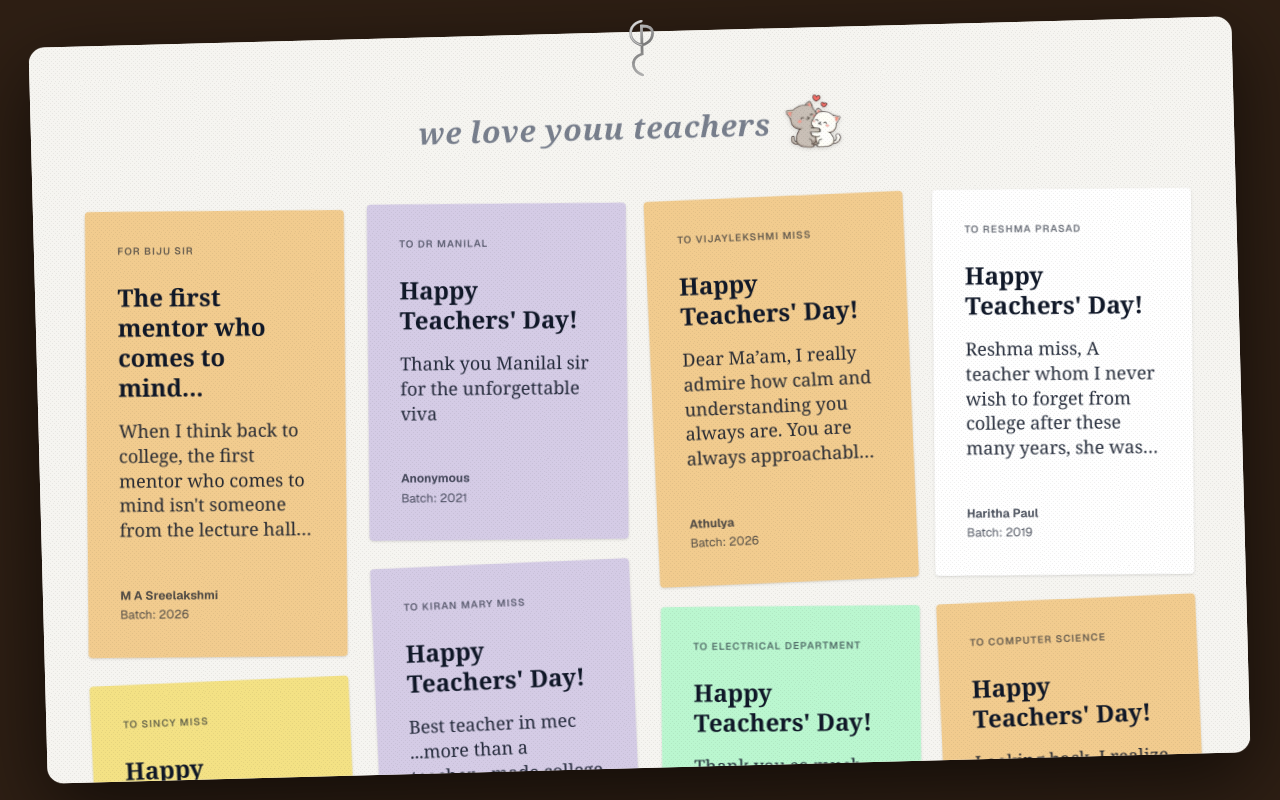
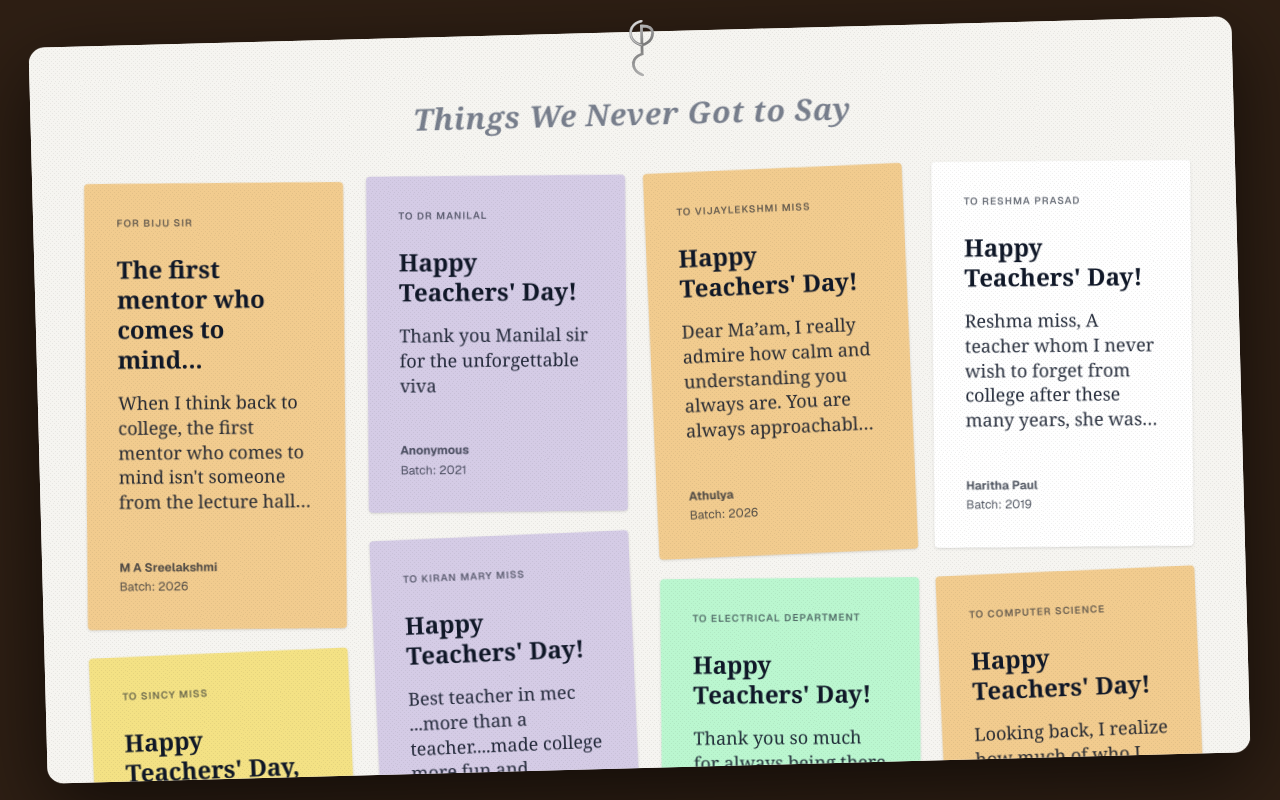
Before and after one commit to diyajojo/teachers-day, a Next.js app: page / in a window 1280 px wide. Both pictures are taken after a click on the button "Read the notes". Built offline with nearby package versions, Linux system fonts and the light colour scheme.

Commit message:
refactor: update header title text and remove unused snoopy asset and teddy image component

```diff
--- a/src/components/NotesSection.tsx
+++ b/src/components/NotesSection.tsx
@@ -12,10 +12,9 @@ export default function NotesSection({ onBack }: { onBack?: () => void }) {
         {/* Header Title */}
         <div className="flex justify-center items-center mb-10 mt-4 px-2">
           <div className="flex items-center gap-3">
-            <p className="font-[Georgia,serif] italic text-gray-500/90 text-2xl md:text-3xl font-bold tracking-wide">
-              we love youu teachers
+            <p className="font-[Georgia,serif] italic text-gray-500/90 text-[1.1rem] sm:text-2xl md:text-3xl font-bold tracking-wide text-center whitespace-nowrap">
+              Things We Never Got to Say
             </p>
-            <img src="/assets/teddy.png" alt="cute teddy" className="w-12 h-12 md:w-16 md:h-16 object-contain drop-shadow-sm shrink-0" />
           </div>
         </div>
 
```
Also changed, not shown: public/assets/snoopy.png (deleted).
